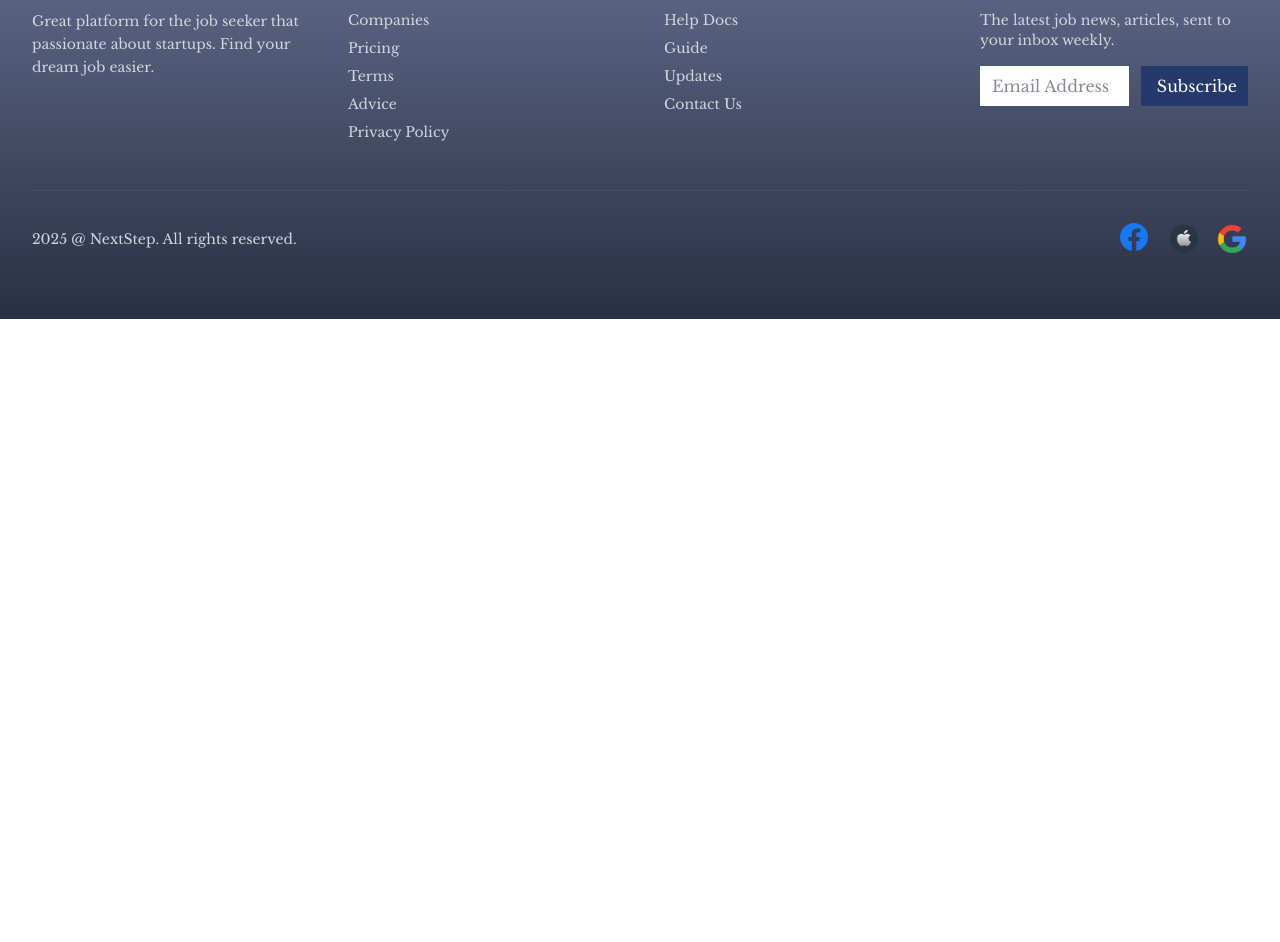
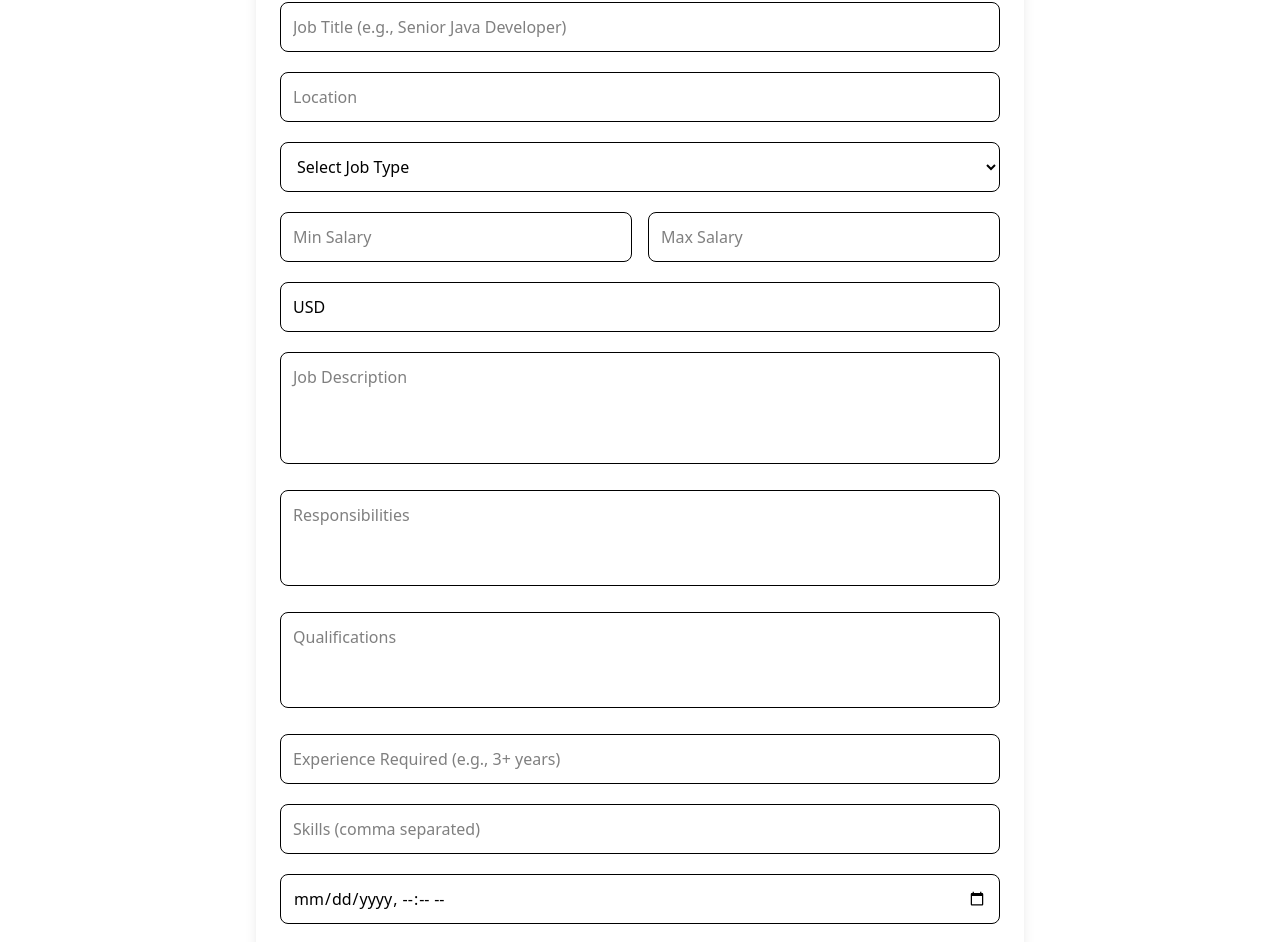
Before and after one commit to Neet2516/CSI-Task-5-, a React (Vite) app: page /recruiter/applicants in a window 1280 px wide. Shown: the part 211-1153 px from the top of the page. Before the commit the page ends 800 px from the top, so only its background shows below. Built offline with nearby package versions, Linux system fonts and the light colour scheme; no server answers.

Commit message:
Just recommennt out the loader for presentation

```diff
--- a/src/App.jsx
+++ b/src/App.jsx
@@ -6,24 +6,23 @@ import Loader from './Loader/Loader'
 import { Toaster } from 'react-hot-toast';
 
 const App = () => {
-  // const [loading, setLoading] = useState(true);
-  // useEffect(() => {
-  //   apiGet(setLoading).then(data => {
-  //   });
-  // }, []);
-  // const render  =  ()=>{
-  // if(loading)return(<Loader/>)
-  //   else return(<AppRoutes/>)
-  // }
-  // useEffect(()=>{
-  //   render();
-  // },[loading]);
+    const [loading, setLoading] = useState(true);
+    useEffect(() => {
+      apiGet(setLoading).then(data => {
+      });
+    }, []);
+    const render  =  ()=>{
+    if(loading)return(<Loader/>)
+      else return(<AppRoutes/>)
+    }
+    useEffect(()=>{
+      render();
+    },[loading]);
 
   return (
     <>
-      {/* <Toaster position="top-right" reverseOrder={false} /> */}
-      {/* {render()} */}
-      <AppRoutes/>
+      <Toaster position="top-right" reverseOrder={false} />
+      {render()}
     </>
   )
 }
--- a/src/AppRoutes/AppRoutes.jsx
+++ b/src/AppRoutes/AppRoutes.jsx
@@ -25,6 +25,7 @@ import JRHomePage from '../Pages/JOBRECRUITER/HomePage/JRHomePage'
 import JRSubmitPage from '../Pages/JOBRECRUITER/SubmitPage/SubmitPage'
 import JRProfilePage from '../Pages/JOBRECRUITER/ProfilePage/ProfilePage'
 import JRDashboard from '../Pages/JOBRECRUITER/Dashboard/RecruiterDashboard'
+import ApplicationPage from "../Pages/JOBRECRUITER/JobApplication/ApplicationPage";
 function AppRoutes(){
   return (
     <>
@@ -53,7 +54,7 @@ function AppRoutes(){
              <Route path="profile" element={<ProfilePage/>}/>
              <Route path="dashboard" element={<Dashboard/>}/>
             <Route path="chats" element={<div></div>}/>
-             <Route path="applications" element={<div>Applications Page</div>} />
+             <Route path="applications" element={<ApplicationPage/>} />
             <Route path="saved-jobs" element={<div>Saved Jobs Page</div>} />
 
           </Route>
@@ -63,7 +64,7 @@ function AppRoutes(){
             <Route path="submit" element={<JRSubmitPage/>}/>
             <Route path="profile" element={<JRProfilePage/>}/>
             <Route path="dashboard" element={<JRDashboard/>}/>
-            <Route path="applicants" element={<div>APplications </div>}/>
+            <Route path="applicants" element={<ApplicationPage/>}/>
             <Route path="job-posts" element={<div>job-posts </div>}/>
             <Route path="chats" element={<div></div>}/>
 
--- a/src/ChooseRole/ChooseRole.jsx
+++ b/src/ChooseRole/ChooseRole.jsx
@@ -51,9 +51,9 @@ const ChooseRole = () => {
 
   if (response.ok) {
     if (selectedRole === "candidate") {
-      navigate("/jobs");
+      navigate("/auth/login");
     } else {
-      navigate("/employer-dashboard");
+      navigate("/auth/login");
     }
   }
   else if (response.status === 403 && data.includes("User not verified yet")) {
--- /dev/null
+++ b/src/Pages/JOBRECRUITER/JobApplication/ApplicationPage.jsx
@@ -0,0 +1,222 @@
+import React, { useState } from "react";
+
+const ApplicationPage = () => {
+  const [formData, setFormData] = useState({
+    title: "",
+    location: "",
+    jobType: "",
+    minSalary: "",
+    maxSalary: "",
+    salaryCurrency: "USD", // backend preferred
+    description: "",
+    responsibilities: "",
+   qualifications: "",
+    experienceRequired: "",
+    skills: "",
+    applicationDeadline: "",
+  });
+
+  const token = localStorage.getItem("accessToken");
+
+  const handleChange = (e) => {
+    setFormData({
+      ...formData,
+      [e.target.name]: e.target.value,
+    });
+  };
+
+  const handleSubmit = async (e) => {
+    e.preventDefault();
+
+    // -----------------------------
+    // FIX 1 → Salary Validation
+    // -----------------------------
+    if (Number(formData.minSalary) > Number(formData.maxSalary)) {
+      alert("Min Salary cannot be greater than Max Salary");
+      return;
+    }
+
+    // -----------------------------
+    // FIX 2 → Deadline Format
+    // Must be: YYYY-MM-DDT00:00:00
+    // -----------------------------
+    const deadlineDate = formData.applicationDeadline.split("T")[0] + "T00:00:00";
+
+    // -----------------------------
+    // FIX 3 → Final Body Shape
+    // -----------------------------
+    const body = {
+      title: formData.title.trim(),
+      location: formData.location.trim(),
+      jobType: formData.jobType,
+      minSalary: Number(formData.minSalary),
+      maxSalary: Number(formData.maxSalary),
+      salaryCurrency: formData.salaryCurrency.toUpperCase(),
+      description: formData.description,
+      responsibilities: formData.responsibilities,
+      qualifications: formData.qualifications,
+      experienceRequired: formData.experienceRequired,
+      skills: formData.skills
+        ? formData.skills.split(",").map((s) => s.trim())
+        : [],
+      applicationDeadline: deadlineDate,
+    };
+
+    console.log("Final Sent Body → ", body);
+
+    try {
+      const res = await fetch("https://job-portal-my15.onrender.com/api/jobs", {
+        method: "POST",
+        headers: {
+          Authorization: `Bearer ${token}`,
+          "Content-Type": "application/json",
+        },
+        body: JSON.stringify(body),
+      });
+
+      const result = await res.json();
+
+      if (res.status === 201) {
+        alert("Job Created Successfully!");
+      } else {
+        alert(result.message || "Something went wrong!");
+      }
+    } catch (err) {
+      alert("Server Error");
+    }
+  };
+
+  return (
+    <div className="max-w-3xl mx-auto mt-10 p-6 bg-white shadow-lg rounded-xl">
+      <h1 className="text-3xl font-bold text-gray-800 mb-6 text-center">
+        Create Job Post
+      </h1>
+
+      <form onSubmit={handleSubmit} className="space-y-5">
+        <input
+          type="text"
+          name="title"
+          placeholder="Job Title (e.g., Senior Java Developer)"
+          value={formData.title}
+          onChange={handleChange}
+          className="w-full p-3 border rounded-lg focus:ring-2 focus:ring-blue-500"
+          required
+        />
+
+        <input
+          type="text"
+          name="location"
+          placeholder="Location"
+          value={formData.location}
+          onChange={handleChange}
+          className="w-full p-3 border rounded-lg focus:ring-2 focus:ring-blue-500"
+          required
+        />
+
+        <select
+          name="jobType"
+          value={formData.jobType}
+          onChange={handleChange}
+          className="w-full p-3 border rounded-lg focus:ring-2 focus:ring-blue-500"
+          required
+        >
+          <option value="">Select Job Type</option>
+          <option value="FULL_TIME">Full Time</option>
+          <option value="PART_TIME">Part Time</option>
+          <option value="REMOTE">Remote</option>
+        </select>
+
+        <div className="grid grid-cols-2 gap-4">
+          <input
+            type="number"
+            name="minSalary"
+            placeholder="Min Salary"
+            value={formData.minSalary}
+            onChange={handleChange}
+            className="w-full p-3 border rounded-lg focus:ring-2 focus:ring-blue-500"
+            required
+          />
+
+          <input
+            type="number"
+            name="maxSalary"
+            placeholder="Max Salary"
+            value={formData.maxSalary}
+            onChange={handleChange}
+            className="w-full p-3 border rounded-lg focus:ring-2 focus:ring-blue-500"
+            required
+          />
+        </div>
+
+        <input
+          type="text"
+          name="salaryCurrency"
+          placeholder="INR or USD"
+          value={formData.salaryCurrency}
+          onChange={handleChange}
+          className="w-full p-3 border rounded-lg focus:ring-2 focus:ring-blue-500"
+        />
+
+        <textarea
+          name="description"
+          placeholder="Job Description"
+          value={formData.description}
+          onChange={handleChange}
+          className="w-full p-3 border rounded-lg h-28 resize-none focus:ring-2 focus:ring-blue-500"
+          required
+        />
+
+        <textarea
+          name="responsibilities"
+          placeholder="Responsibilities"
+          value={formData.responsibilities}
+          onChange={handleChange}
+          className="w-full p-3 border rounded-lg h-24 resize-none focus:ring-2 focus:ring-blue-500"
+        />
+
+        <textarea
+          name="qualifications"
+          placeholder="Qualifications"
+          value={formData.qualifications}
+          onChange={handleChange}
+          className="w-full p-3 border rounded-lg h-24 resize-none focus:ring-2 focus:ring-blue-500"
+        />
+
+        <input
+          type="text"
+          name="experienceRequired"
+          placeholder="Experience Required (e.g., 3+ years)"
+          value={formData.experienceRequired}
+          onChange={handleChange}
+          className="w-full p-3 border rounded-lg focus:ring-2 focus:ring-blue-500"
+        />
+
+        <input
+          type="text"
+          name="skills"
+          placeholder="Skills (comma separated)"
+          value={formData.skills}
+          onChange={handleChange}
+          className="w-full p-3 border rounded-lg focus:ring-2 focus:ring-blue-500"
+        />
+
+        <input
+          type="datetime-local"
+          name="applicationDeadline"
+          value={formData.applicationDeadline}
+          onChange={handleChange}
+          className="w-full p-3 border rounded-lg focus:ring-2 focus:ring-blue-500"
+        />
+
+        <button
+          type="submit"
+          className="w-full bg-blue-600 hover:bg-blue-700 text-white py-3 rounded-lg text-lg font-semibold transition"
+        >
+          Create Job
+        </button>
+      </form>
+    </div>
+  );
+};
+
+export default ApplicationPage;
--- a/src/Pages/LandingPage/LandingPageFeatures.jsx
+++ b/src/Pages/LandingPage/LandingPageFeatures.jsx
@@ -127,7 +127,6 @@ const LandingPageFeatures = () => {
         <div className=" mt-10 flex flex-col items-center justify-center w-full min-h-screen bg-linear-to-tr from-blue-950 to-nuetral-200 p-4 md:p-12 font-sans">
             <div className="  w-full mx-auto space-y-16">
 
-                {/* Section 1: Find the job you love (Candidate Focus) */}
                 <div className="box1 bg-[#f1f5fa] p-6 md:p-12 rounded-3xl shadow-xl border border-gray-100">
                     <div className="flex items-center justify-center space-x-3 mb-10">
                         <h2 className="text-3xl md:text-4xl font-extrabold text-gray-900 text-center">
```
